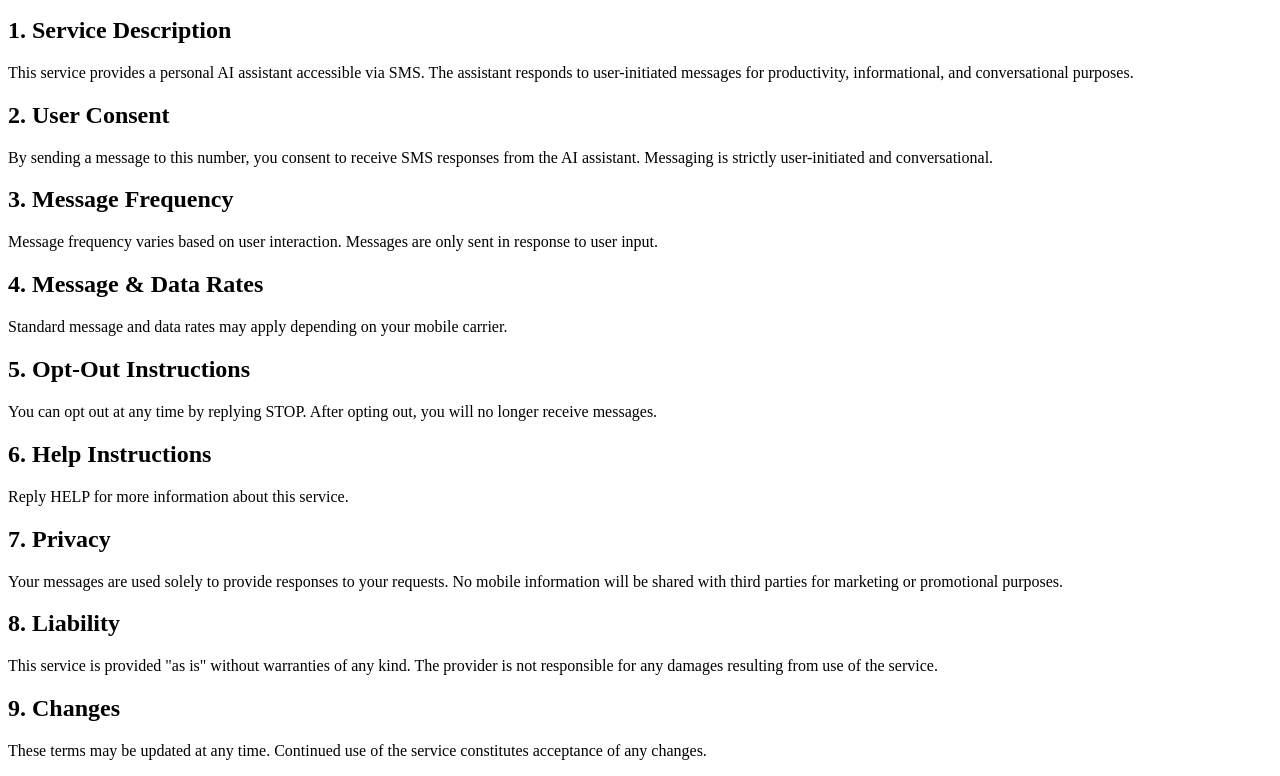
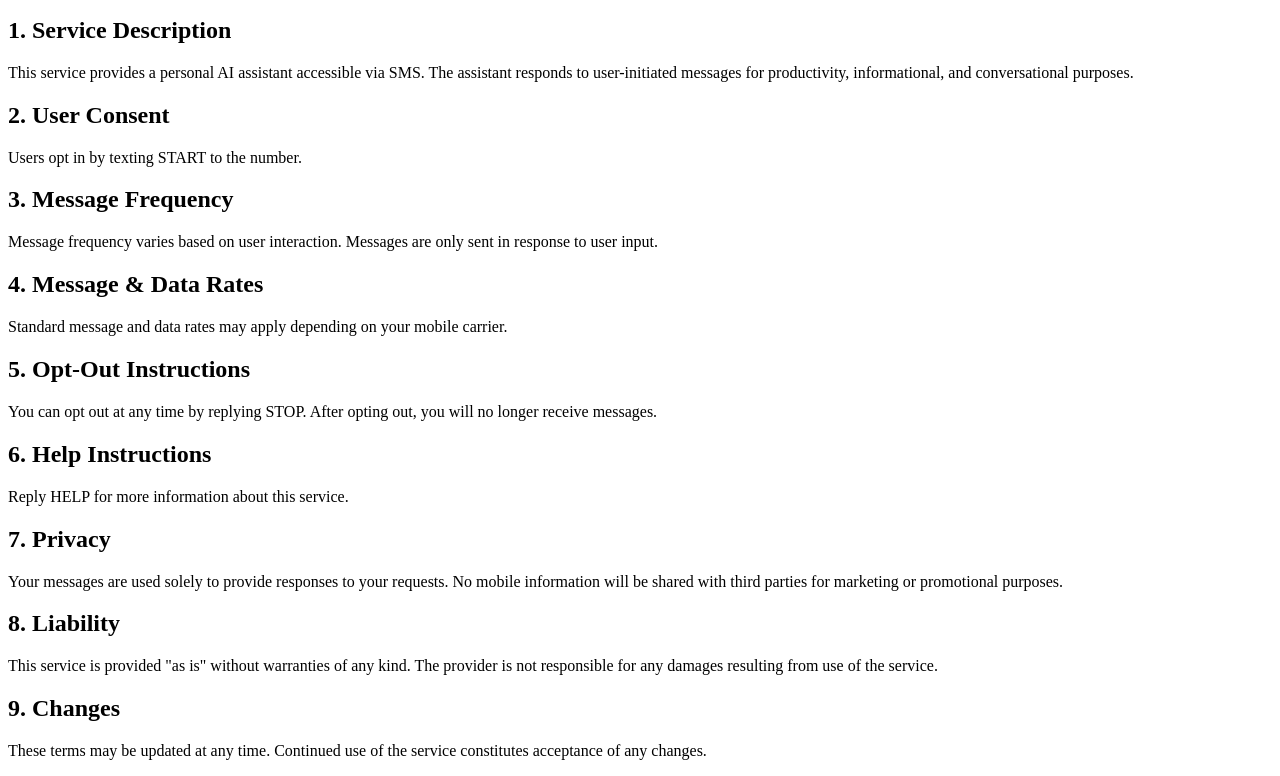
Before and after one commit to SuperManNotAmI/Privacy-Policy, a plain HTML site: page terms-and-conditions/index.html in a window 1280 px wide. Shown: the part 101-877 px from the top of the page. Drawn offline with Linux system fonts and the light colour scheme.

Commit message:
Update user consent terms

```diff
--- a/terms-and-conditions/index.html
+++ b/terms-and-conditions/index.html
@@ -14,7 +14,7 @@
 <p>This service provides a personal AI assistant accessible via SMS. The assistant responds to user-initiated messages for productivity, informational, and conversational purposes.</p>
 
 <h2>2. User Consent</h2>
-<p>By sending a message to this number, you consent to receive SMS responses from the AI assistant. Messaging is strictly user-initiated and conversational.</p>
+<p>Users opt in by texting START to the number.</p>
 
 <h2>3. Message Frequency</h2>
 <p>Message frequency varies based on user interaction. Messages are only sent in response to user input.</p>
```
